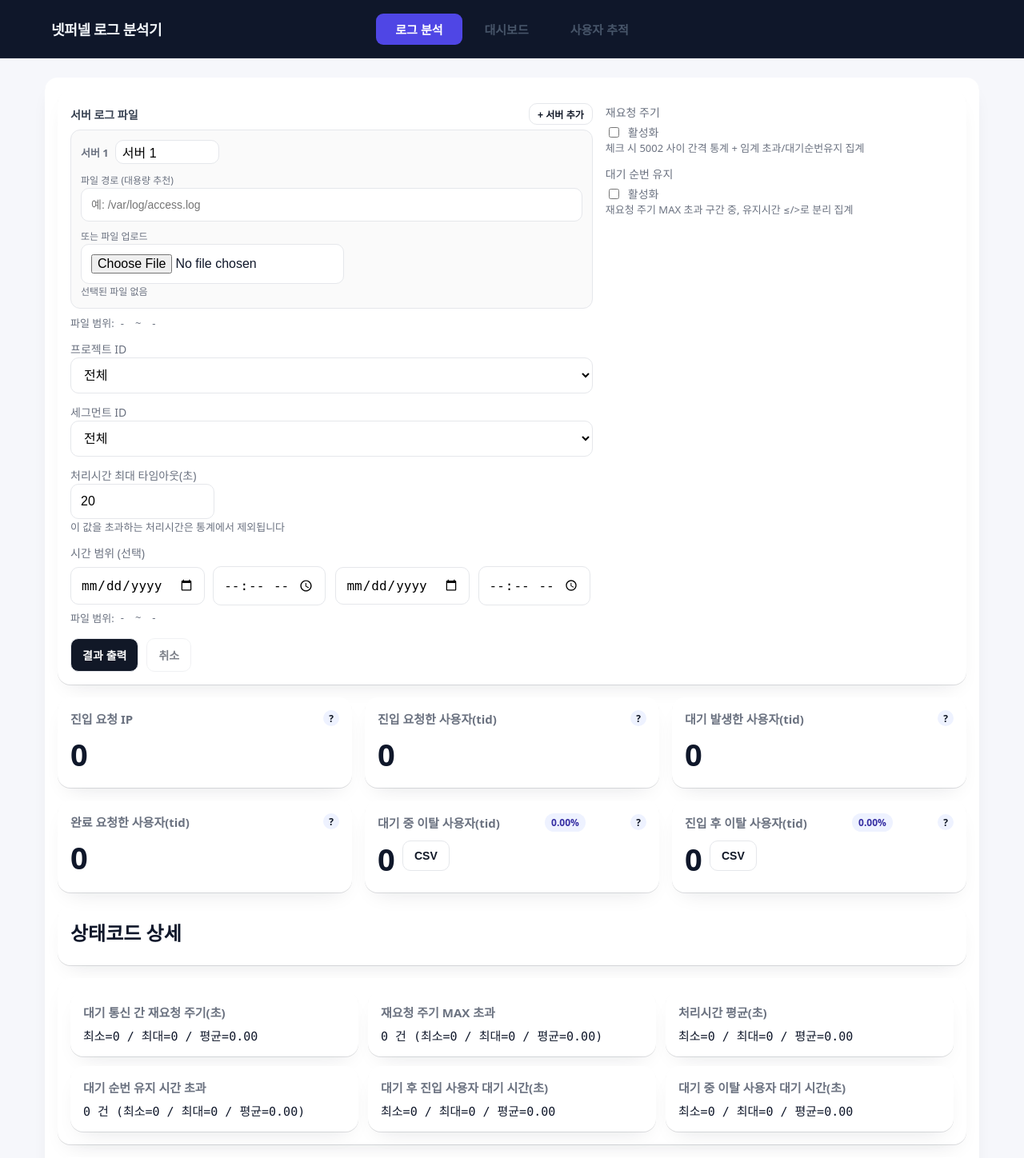
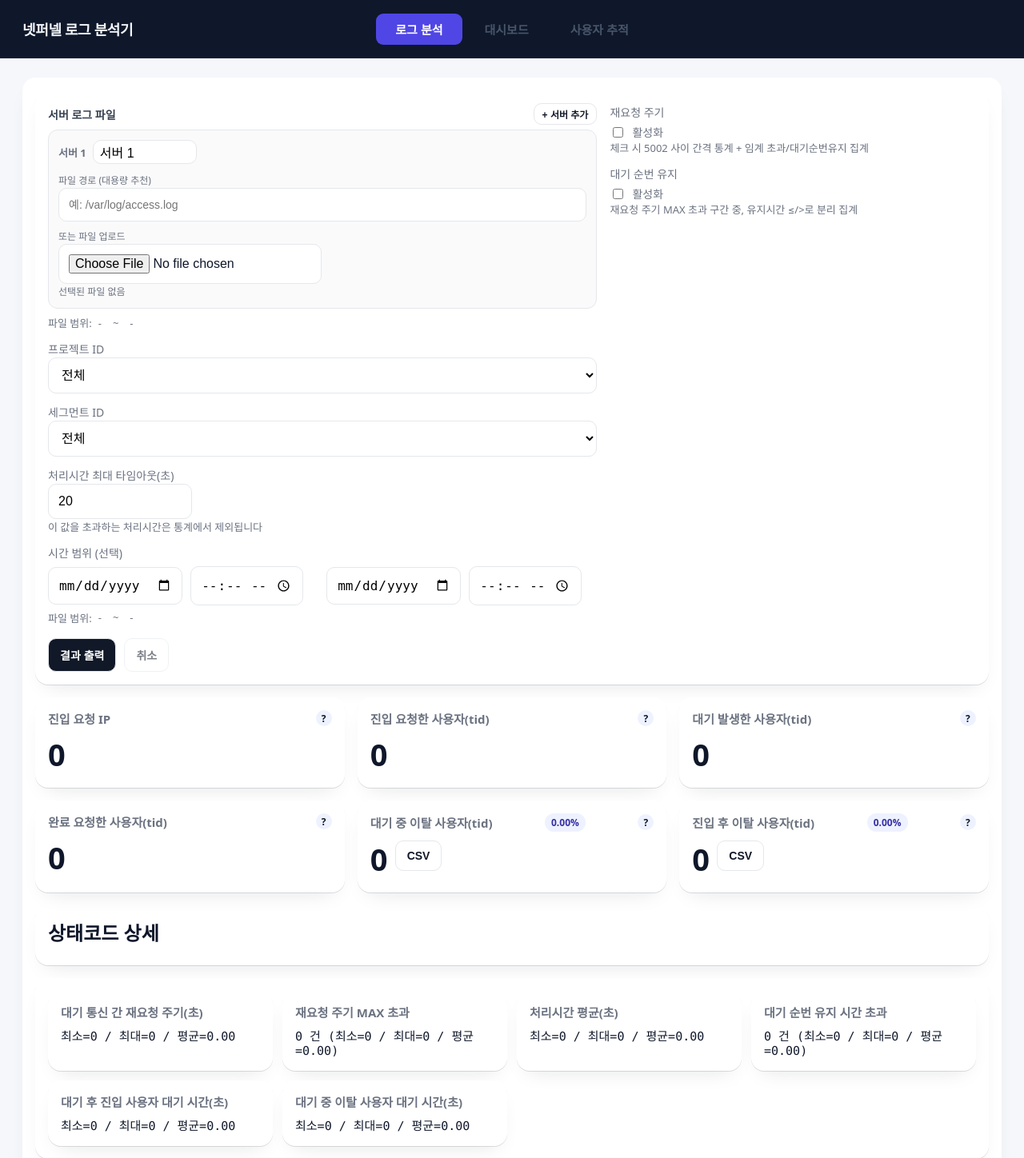
Before and after one commit to theo-bk/Log_anaylizer, a Django app: page / in a window 1280 px wide; the page is wider, and only the part inside the window is pictured. Shown: the top 1448 px of that part at 80% size. Run offline with Django 5.2, Linux system fonts and the light colour scheme.

Commit message:
style: 대시보드 전체 너비 확장 및 차트 폰트 사이즈 확대
- .wrap / .header-inner max-width 제거 → 화면 해상도에 꽉 차는 Full 너비
- 패딩 16px → 28px (엣지 여백 유지)
- 차트 내부 폰트: tick size 11→13, legend size 12→14, small tick 10→12
- 차트 카드 헤더(h4) 14→15px
- 범례 박스 너비 14→16px

Co-Authored-By: Claude Sonnet 4.6 <noreply@anthropic.com>

```diff
--- a/static/analyzer/app.js
+++ b/static/analyzer/app.js
@@ -630,10 +630,10 @@
           x: {
             beginAtZero: true,
             grid: { color: '#f3f4f6' },
-            ticks: { precision: 0, font: { size: 11 }, color: '#6b7280' }
+            ticks: { precision: 0, font: { size: 13 }, color: '#6b7280' }
           },
           y: {
-            ticks: { font: { size: 11 }, color: '#1e293b' },
+            ticks: { font: { size: 13 }, color: '#1e293b' },
             afterFit: (scale) => { scale.width = Math.max(scale.width, 130); }
           }
         },
@@ -678,7 +678,7 @@
         responsive: true,
         maintainAspectRatio: false,
         plugins: {
-          legend: { position: 'bottom', labels: { font: { size: 12 }, padding: 16, boxWidth: 14 } },
+          legend: { position: 'bottom', labels: { font: { size: 14 }, padding: 16, boxWidth: 16 } },
           tooltip: {
             callbacks: { label: ctx => `${ctx.raw.toLocaleString('ko-KR')}건` }
           }
@@ -709,7 +709,7 @@
       options: {
         responsive: true,
         plugins: {
-          legend: { position: 'right', labels: { font: { size: 12 }, padding: 12, boxWidth: 14 } },
+          legend: { position: 'right', labels: { font: { size: 14 }, padding: 12, boxWidth: 16 } },
           tooltip: { callbacks: { label: ctx => `${ctx.label}: ${ctx.raw.toLocaleString('ko-KR')}명` } }
         }
       }
@@ -744,8 +744,8 @@
         },
         scales: {
           x: { beginAtZero: true, max: req * 1.05, grid: { color: '#f3f4f6' },
-               ticks: { precision: 0, font: { size: 11 }, color: '#6b7280' } },
-          y: { ticks: { font: { size: 12 }, color: '#1e293b' } }
+               ticks: { precision: 0, font: { size: 13 }, color: '#6b7280' } },
+          y: { ticks: { font: { size: 14 }, color: '#1e293b' } }
         }
       }
     });
@@ -775,13 +775,13 @@
       options: {
         indexAxis: 'y', responsive: true, maintainAspectRatio: false,
         plugins: {
-          legend: { position: 'top', labels: { font: { size: 12 }, padding: 12, boxWidth: 14 } },
+          legend: { position: 'top', labels: { font: { size: 14 }, padding: 12, boxWidth: 16 } },
           tooltip: { callbacks: { label: ctx => `${ctx.dataset.label}: ${ctx.raw.toLocaleString('ko-KR')}` } }
         },
         scales: {
-          x: { beginAtZero: true, grid: { color: '#f3f4f6' }, ticks: { precision: 0, font: { size: 11 }, color: '#6b7280' } },
+          x: { beginAtZero: true, grid: { color: '#f3f4f6' }, ticks: { precision: 0, font: { size: 13 }, color: '#6b7280' } },
           y: {
-            ticks: { font: { size: 11 }, color: '#1e293b' },
+            ticks: { font: { size: 13 }, color: '#1e293b' },
             afterFit: (scale) => { scale.width = Math.max(scale.width, 130); }
           }
         },
@@ -824,12 +824,12 @@
       options: {
         responsive: true, maintainAspectRatio: false,
         plugins: {
-          legend: { position: 'top', labels: { font: { size: 12 }, padding: 14, boxWidth: 14 } },
+          legend: { position: 'top', labels: { font: { size: 14 }, padding: 14, boxWidth: 16 } },
           tooltip: { callbacks: { label: ctx => `${ctx.dataset.label}: ${ctx.raw.toLocaleString('ko-KR')}명` } }
         },
         scales: {
           x: { grid: { color: '#f3f4f6' } },
-          y: { beginAtZero: true, ticks: { precision: 0, font: { size: 11 } } }
+          y: { beginAtZero: true, ticks: { precision: 0, font: { size: 13 } } }
         }
       }
     });
@@ -868,12 +868,12 @@
         responsive: true, maintainAspectRatio: false,
         interaction: { mode: 'index', intersect: false },
         plugins: {
-          legend: { position: 'top', labels: { font: { size: 12 }, padding: 14, boxWidth: 24 } },
+          legend: { position: 'top', labels: { font: { size: 14 }, padding: 14, boxWidth: 24 } },
           tooltip: { callbacks: { label: ctx => `${ctx.dataset.label}: ${ctx.raw.toLocaleString('ko-KR')}` } }
         },
         scales: {
-          x: { grid: { color: '#f3f4f6' }, ticks: { maxTicksLimit: 12, font: { size: 10 }, color: '#6b7280', maxRotation: 45, minRotation: 0 } },
-          y: { beginAtZero: true, grid: { color: '#f3f4f6' }, ticks: { precision: 0, font: { size: 11 } } }
+          x: { grid: { color: '#f3f4f6' }, ticks: { maxTicksLimit: 12, font: { size: 12 }, color: '#6b7280', maxRotation: 45, minRotation: 0 } },
+          y: { beginAtZero: true, grid: { color: '#f3f4f6' }, ticks: { precision: 0, font: { size: 13 } } }
         }
       }
     });
@@ -910,8 +910,8 @@
           tooltip: { callbacks: { label: ctx => `${ctx.raw.toLocaleString('ko-KR')}건` } }
         },
         scales: {
-          x: { grid: { display: false }, ticks: { font: { size: 11 }, color: '#374151' } },
-          y: { beginAtZero: true, grid: { color: '#f3f4f6' }, ticks: { precision: 0, font: { size: 11 } } }
+          x: { grid: { display: false }, ticks: { font: { size: 13 }, color: '#374151' } },
+          y: { beginAtZero: true, grid: { color: '#f3f4f6' }, ticks: { precision: 0, font: { size: 13 } } }
         }
       }
     });
--- a/templates/analyzer/index.html
+++ b/templates/analyzer/index.html
@@ -28,9 +28,9 @@
         }
 
         .wrap {
-            max-width: 1200px;
+            max-width: none;
             margin: 24px auto;
-            padding: 0 16px
+            padding: 0 28px
         }
 
         .hidden {
@@ -101,9 +101,9 @@
             border-bottom: 1px solid rgba(255,255,255,.07)
         }
         .header-inner {
-            max-width: 1200px;
+            max-width: none;
             margin: 0 auto;
-            padding: 0 24px;
+            padding: 0 28px;
             height: 72px;
             display: grid;
             grid-template-columns: 1fr auto 1fr;
@@ -160,7 +160,7 @@
             justify-content: space-between;
             margin-bottom: 12px
         }
-        .chart-card-header h4 { margin: 0; font-size: 14px; color: #374151; font-weight: 700 }
+        .chart-card-header h4 { margin: 0; font-size: 15px; color: #374151; font-weight: 700 }
         .chart-hint { font-size: 11px; color: #9ca3af; font-weight: 400; margin-left: 4px }
         .click-badge {
             display: inline-flex; align-items: center; gap: 4px;
@@ -935,7 +935,7 @@
     </div>
 
     <script src="https://cdn.jsdelivr.net/npm/chart.js@4/dist/chart.umd.min.js"></script>
-    <script src="{% static 'analyzer/app.js' %}?v=10"></script>
+    <script src="{% static 'analyzer/app.js' %}?v=11"></script>
 </body>
 
 </html>
```
